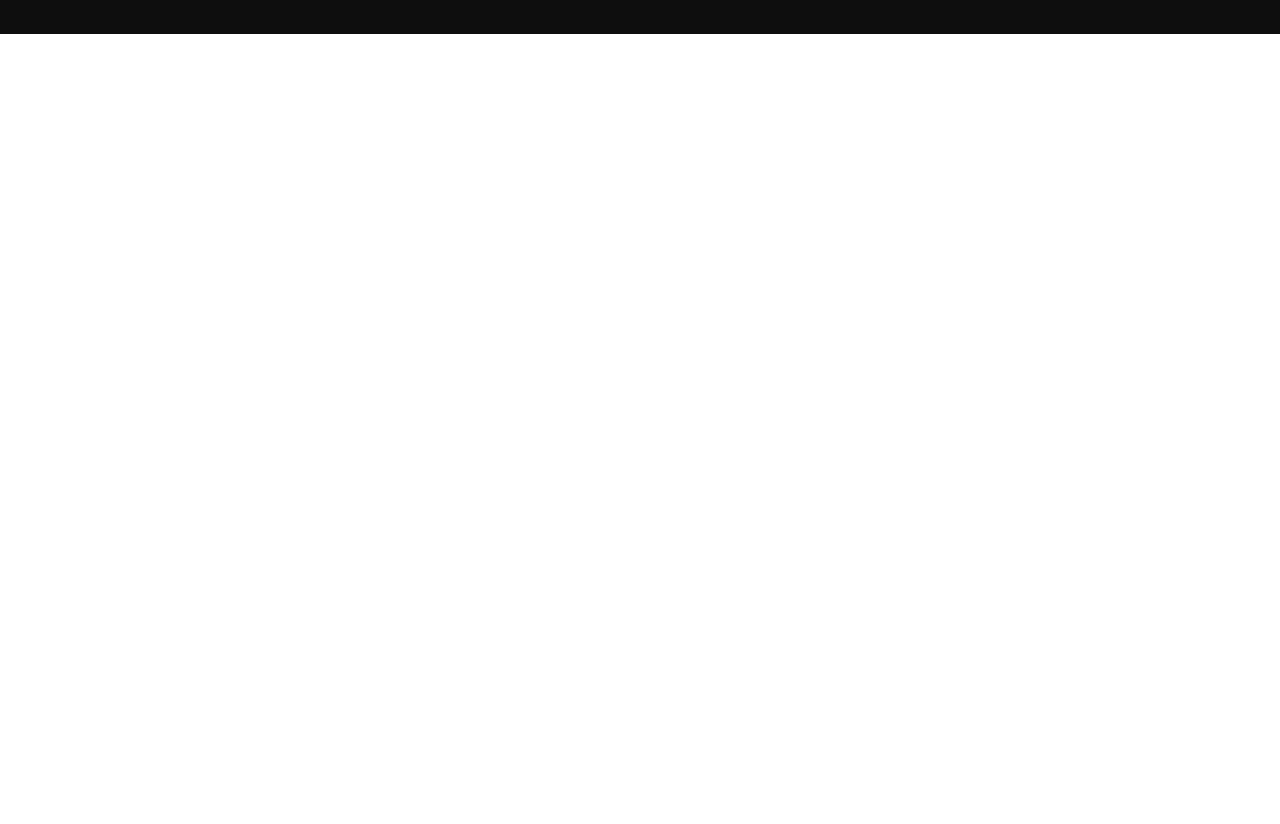
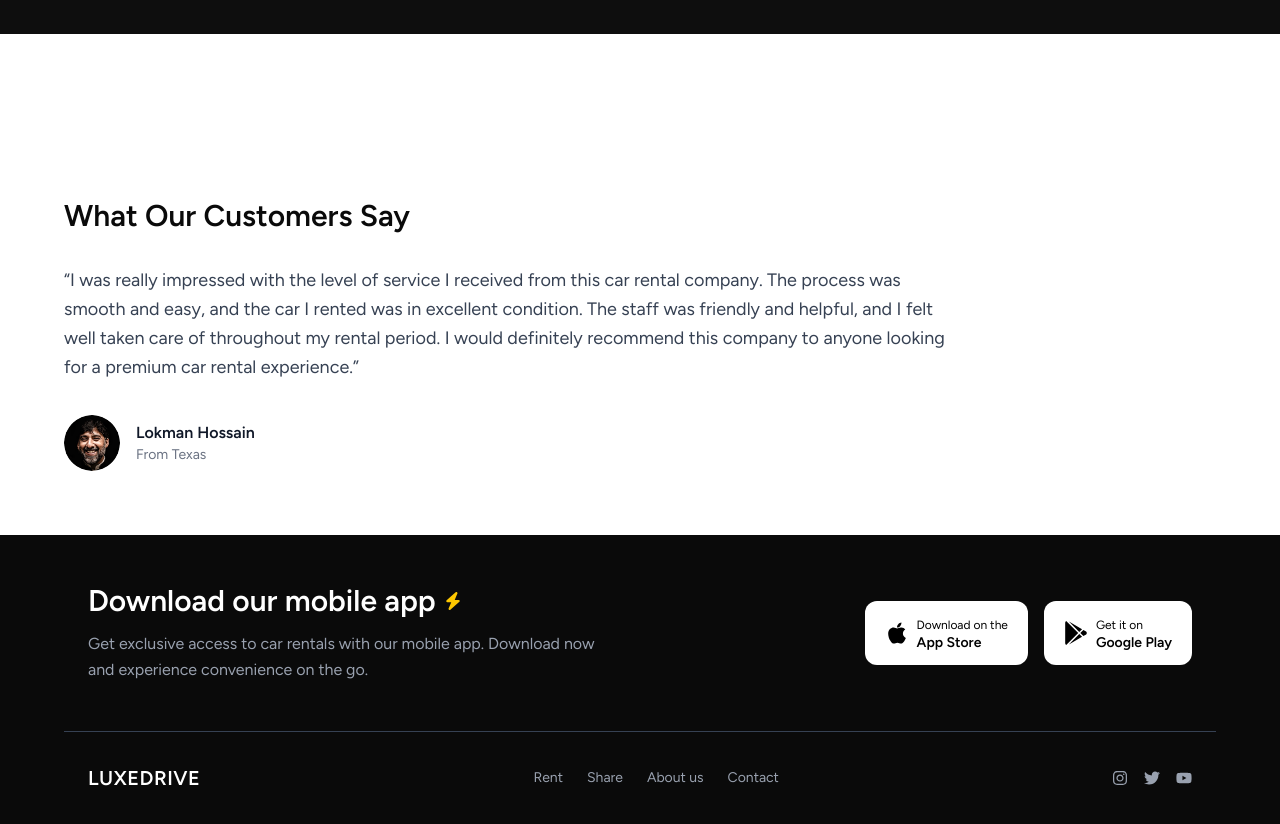
Before and after one commit to mahirTheCoder/LUXDRIVE, a React (Vite) app: page / in a window 1280 px wide. Shown: the part 5500-6324 px from the top of the page. Before the commit the page ends 5534 px from the top, so only its background shows below. Built offline with nearby package versions, Linux system fonts and the light colour scheme.

Commit message:
footer and finally complete

```diff
--- /dev/null
+++ b/src/Components/Customers.jsx
@@ -0,0 +1,45 @@
+import React from "react";
+import { FaArrowLeft, FaArrowRight } from "react-icons/fa6";
+import comment from "../assets/images/comment.png";
+const Customers = () => {
+  return (
+    <section
+      id="Customer Reviews"
+      className="w-full bg-white py-16 px-4 sm:px-6 lg:px-12"
+    >
+      <div className="max-w-6xl mx-auto">
+        {/* ----Header-----  */}
+        <div className="flex items-center justify-between mb-8">
+          <h2 className="text-xl sm:text-2xl md:text-3xl font-semibold text-[#0A0A0A] font-figtree">
+            What Our Customers Say
+          </h2>
+        </div>
+
+        {/*------ Review Text----- */}
+        <p className="text-sm sm:text-base md:text-lg text-gray-700 leading-relaxed mb-8 max-w-4xl font-figtree">
+          “I was really impressed with the level of service I received from this
+          car rental company. The process was smooth and easy, and the car I
+          rented was in excellent condition. The staff was friendly and helpful,
+          and I felt well taken care of throughout my rental period. I would
+          definitely recommend this company to anyone looking for a premium car
+          rental experience.”
+        </p>
+
+        {/* Profile */}
+        <div className="flex items-center gap-4">
+          <div className="w-12 h-12 sm:w-14 sm:h-14 rounded-full overflow-hidden">
+            <img src={comment} alt="img" />
+          </div>
+          <div>
+            <h3 className="text-sm font-figtree sm:text-base font-semibold text-gray-900">
+              Lokman Hossain
+            </h3>
+            <p className="text-xs font-figtree sm:text-sm text-gray-500">From Texas</p>
+          </div>
+        </div>
+      </div>
+    </section>
+  );
+};
+
+export default Customers;
--- /dev/null
+++ b/src/Components/Footer.jsx
@@ -0,0 +1,66 @@
+"use client";
+import React from "react";
+import { FaApple, FaGooglePlay, FaInstagram, FaTwitter, FaYoutube } from "react-icons/fa";
+import { FaBolt } from "react-icons/fa6";
+
+const Footer = () => {
+  return (
+    <footer className="bg-[#0A0A0A] text-white">
+      {/* ---------- Download Section ---------- */}
+      <div className="max-w-6xl mx-auto px-6 py-12 flex flex-col lg:flex-row items-center justify-between gap-8 border-b border-gray-700">
+        {/* Left Text Section */}
+        <div className="text-center lg:text-left max-w-lg">
+          <h2 className="text-2xl sm:text-3xl font-semibold flex items-center justify-center font-figtree lg:justify-start gap-2 mb-3">
+            Download our mobile app <FaBolt className="text-yellow-400 text-lg" />
+          </h2>
+          <p className="text-gray-400 text-sm sm:text-base leading-relaxed font-figtree">
+            Get exclusive access to car rentals with our mobile app. Download now and
+            experience convenience on the go.
+          </p>
+        </div>
+
+        {/* Right Buttons */}
+        <div className="flex flex-col sm:flex-row items-center gap-4">
+          <button className="flex items-center gap-2 bg-white text-black px-5 py-3 rounded-xl hover:scale-105 transition-transform">
+            <FaApple className="text-2xl" />
+            <div className="text-left leading-tight">
+              <span className="text-xs font-figtree">Download on the</span>
+              <p className="text-sm font-semibold font-figtree">App Store</p>
+            </div>
+          </button>
+
+          <button className="flex items-center gap-2 bg-white text-black px-5 py-3 rounded-xl hover:scale-105 transition-transform">
+            <FaGooglePlay className="text-2xl" />
+            <div className="text-left leading-tight">
+              <span className="text-xs font-figtree">Get it on</span>
+              <p className="text-sm font-semibold font-figtree">Google Play</p>
+            </div>
+          </button>
+        </div>
+      </div>
+
+      {/* ---------- Main Footer ---------- */}
+      <div className="max-w-6xl mx-auto px-6 py-8 flex flex-col lg:flex-row justify-between items-center gap-6">
+        {/* Logo */}
+        <h2 className="text-xl font-semibold tracking-wide font-figtree">LUXEDRIVE</h2>
+
+        {/* Links */}
+        <ul className="flex flex-wrap justify-center gap-6 text-sm text-gray-400 font-figtree">
+          <li className="hover:text-white transition-colors cursor-pointer">Rent</li>
+          <li className="hover:text-white transition-colors cursor-pointer">Share</li>
+          <li className="hover:text-white transition-colors cursor-pointer">About us</li>
+          <li className="hover:text-white transition-colors cursor-pointer">Contact</li>
+        </ul>
+
+        {/* Social Icons */}
+        <div className="flex gap-4 text-gray-400">
+          <FaInstagram className="hover:text-white transition-colors cursor-pointer" />
+          <FaTwitter className="hover:text-white transition-colors cursor-pointer" />
+          <FaYoutube className="hover:text-white transition-colors cursor-pointer" />
+        </div>
+      </div>
+    </footer>
+  );
+};
+
+export default Footer;
--- a/src/Components/Service.jsx
+++ b/src/Components/Service.jsx
@@ -3,13 +3,13 @@ import { FaCarAlt, FaMoneyBillWave, FaLaptop } from "react-icons/fa";
 
 const Service = () => {
   return (
-    <section id="Service" className="bg-[#0E0E0E] text-white py-16 sm:py-20 md:py-24 px-4 sm:px-8 mt-25">
+    <section id="Service" className="bg-[#0E0E0E] text-white py-16 sm:py-20 md:py-24 px-4 sm:px-8 my-25">
       <div className="container mx-auto text-center">
         {/* ---------- Header ---------- */}
-        <h2 className="text-2xl sm:text-3xl md:text-4xl font-bold font-figtree mb-4">
+        <h2 className="text-2xl  sm:text-3xl md:text-4xl font-bold font-figtree mb-4">
           Our Services & Benefits
         </h2>
-        <p className="text-sm sm:text-base md:text-lg text-gray-300 max-w-3xl mx-auto mb-12">
+        <p className="text-sm font-figtree sm:text-base md:text-lg text-gray-300 max-w-3xl mx-auto mb-12">
           To make renting easy and hassle-free, we provide a variety of services and advantages.
           We have you covered with a variety of vehicles and flexible rental terms.
         </p>
@@ -24,7 +24,7 @@ const Service = () => {
             <h3 className="text-lg sm:text-xl font-semibold font-figtree">
               Quality Choice
             </h3>
-            <p className="text-gray-400 text-sm sm:text-base leading-relaxed max-w-xs">
+            <p className="text-gray-400 text-sm sm:text-base leading-relaxed max-w-xs font-figtree">
               We offer a wide range of high-quality vehicles to choose from, including luxury
               cars, SUVs, vans, and more.
             </p>
@@ -49,10 +49,10 @@ const Service = () => {
             <div className="w-14 h-14 flex justify-center items-center bg-white rounded-full text-black text-2xl">
               <FaLaptop />
             </div>
-            <h3 className="text-lg sm:text-xl font-semibold font-figtree">
+            <h3 className="text-lg sm:text-xl font-semibold font-figtree ">
               Convenient Online Booking
             </h3>
-            <p className="text-gray-400 text-sm sm:text-base leading-relaxed max-w-xs">
+            <p className="text-gray-400 text-sm sm:text-base leading-relaxed max-w-xs font-figtree">
               With our easy-to-use online booking system, customers can quickly and conveniently
               reserve their rental car from anywhere, anytime.
             </p>
--- a/src/Layout/Layout.jsx
+++ b/src/Layout/Layout.jsx
@@ -8,6 +8,8 @@ import RentBody from '../Components/RentBody'
 import Collection from '../Components/Collection'
 import Works from '../Components/Works'
 import Service from '../Components/Service'
+import Customers from '../Components/Customers'
+import Footer from '../Components/Footer'
 const Layout = () => {
   return (
     <>
@@ -20,6 +22,8 @@ const Layout = () => {
     <Collection/>
     <Works />
     <Service />
+    <Customers/>
+    <Footer/>
     </>
   )
 }
```
Also changed, not shown: src/assets/images/comment.png (added).
